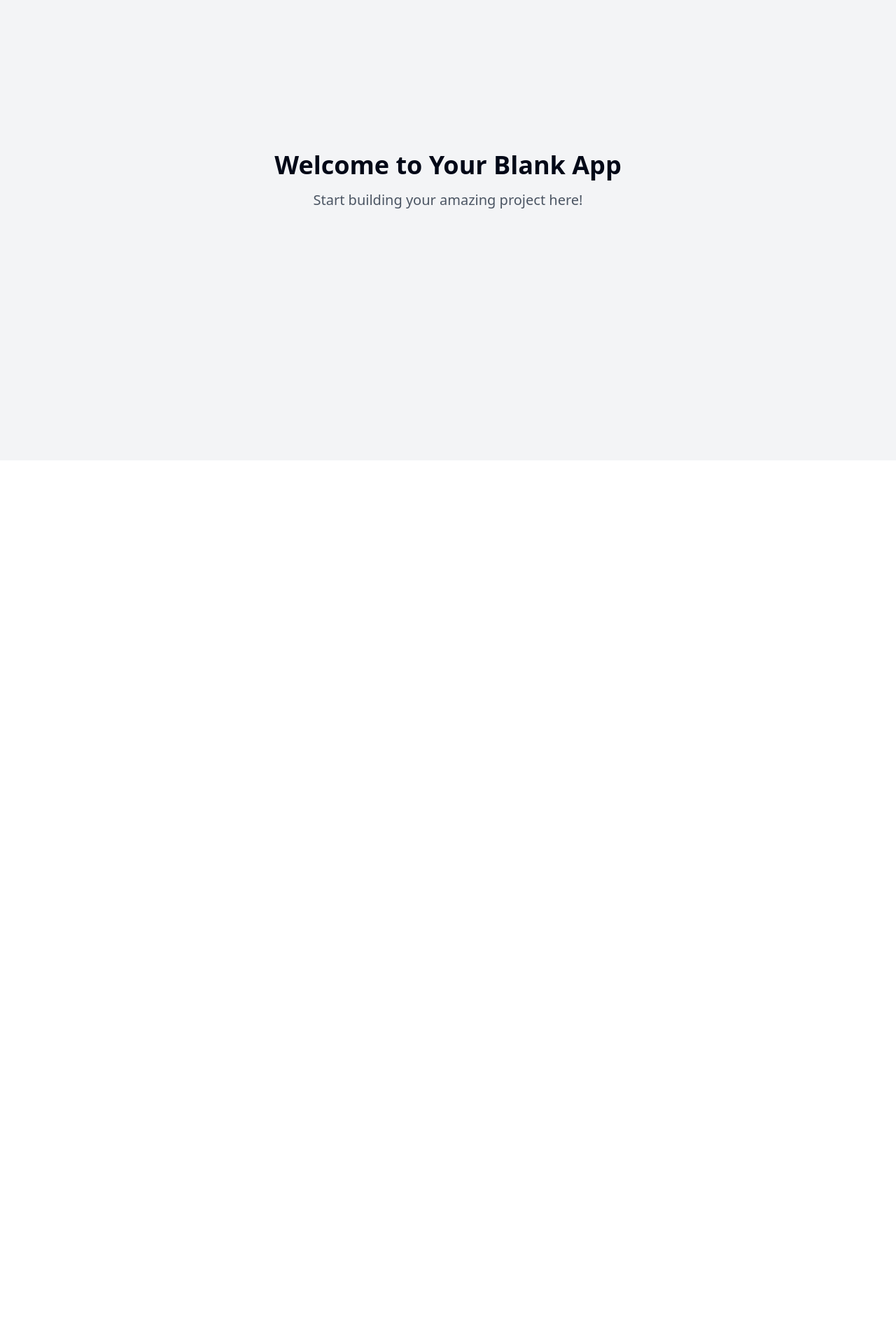
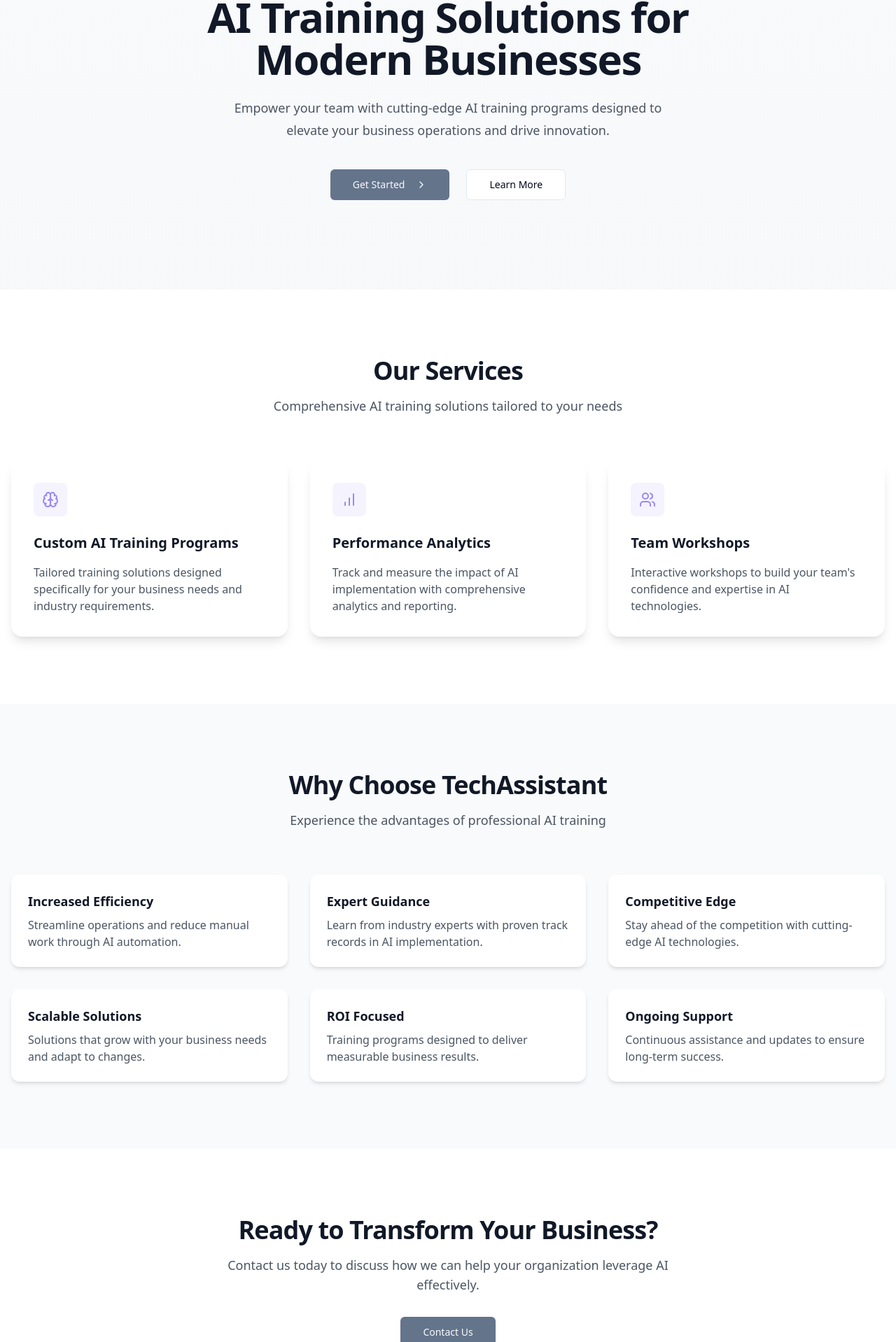
Before and after one commit to Theswarmedon/techassistify, a React (Vite) app: page / in a window 1280 px wide. Shown: the part 142-2060 px from the top of the page at 70% size. Before the commit the page ends 800 px from the top, so only its background shows below. Built offline with nearby package versions, Linux system fonts and the light colour scheme.

Commit message:
Add TechAssistant website
This commit adds a basic website for TechAssistant, a business focused on AI training for businesses.  The specific implementation details are not included in this commit message.

```diff
--- a/package.json
+++ b/package.json
@@ -45,6 +45,7 @@
     "cmdk": "^1.0.0",
     "date-fns": "^3.6.0",
     "embla-carousel-react": "^8.3.0",
+    "framer-motion": "^12.4.3",
     "input-otp": "^1.2.4",
     "lucide-react": "^0.462.0",
     "next-themes": "^0.3.0",
--- a/src/pages/Index.tsx
+++ b/src/pages/Index.tsx
@@ -1,14 +1,185 @@
-// Update this page (the content is just a fallback if you fail to update the page)
+
+import { Brain, ChevronRight, BarChart, Users, Zap } from "lucide-react";
+import { motion } from "framer-motion";
+import { Button } from "@/components/ui/button";
 
 const Index = () => {
   return (
-    <div className="min-h-screen flex items-center justify-center bg-gray-100">
-      <div className="text-center">
-        <h1 className="text-4xl font-bold mb-4">Welcome to Your Blank App</h1>
-        <p className="text-xl text-gray-600">Start building your amazing project here!</p>
-      </div>
+    <div className="min-h-screen bg-gradient-to-b from-gray-50 to-gray-100">
+      {/* Hero Section */}
+      <section className="container mx-auto px-4 pt-20 pb-32">
+        <motion.div
+          initial={{ opacity: 0, y: 20 }}
+          animate={{ opacity: 1, y: 0 }}
+          transition={{ duration: 0.6 }}
+          className="text-center max-w-4xl mx-auto"
+        >
+          <span className="bg-secondary/10 text-secondary px-4 py-2 rounded-full text-sm font-medium">
+            Transform Your Business with AI
+          </span>
+          <h1 className="mt-8 text-5xl font-bold tracking-tight text-gray-900 sm:text-6xl">
+            AI Training Solutions for Modern Businesses
+          </h1>
+          <p className="mt-6 text-lg leading-8 text-gray-600 max-w-2xl mx-auto">
+            Empower your team with cutting-edge AI training programs designed to elevate your business operations and drive innovation.
+          </p>
+          <div className="mt-10 flex items-center justify-center gap-6">
+            <Button className="group" size="lg">
+              Get Started
+              <ChevronRight className="ml-2 h-4 w-4 group-hover:translate-x-1 transition-transform" />
+            </Button>
+            <Button variant="outline" size="lg">
+              Learn More
+            </Button>
+          </div>
+        </motion.div>
+      </section>
+
+      {/* Services Section */}
+      <section className="py-24 bg-white">
+        <div className="container mx-auto px-4">
+          <motion.div
+            initial={{ opacity: 0, y: 20 }}
+            animate={{ opacity: 1, y: 0 }}
+            transition={{ duration: 0.6 }}
+            className="text-center mb-16"
+          >
+            <h2 className="text-3xl font-bold tracking-tight text-gray-900 sm:text-4xl">
+              Our Services
+            </h2>
+            <p className="mt-4 text-lg text-gray-600">
+              Comprehensive AI training solutions tailored to your needs
+            </p>
+          </motion.div>
+
+          <div className="grid grid-cols-1 md:grid-cols-3 gap-8 mt-16">
+            {services.map((service, index) => (
+              <motion.div
+                key={service.title}
+                initial={{ opacity: 0, y: 20 }}
+                animate={{ opacity: 1, y: 0 }}
+                transition={{ duration: 0.6, delay: index * 0.2 }}
+                className="relative group"
+              >
+                <div className="bg-white rounded-2xl p-8 shadow-lg hover:shadow-xl transition-shadow duration-300">
+                  <div className="bg-secondary/10 w-12 h-12 rounded-lg flex items-center justify-center mb-6">
+                    <service.icon className="h-6 w-6 text-secondary" />
+                  </div>
+                  <h3 className="text-xl font-semibold text-gray-900 mb-4">
+                    {service.title}
+                  </h3>
+                  <p className="text-gray-600">{service.description}</p>
+                </div>
+              </motion.div>
+            ))}
+          </div>
+        </div>
+      </section>
+
+      {/* Benefits Section */}
+      <section className="py-24 bg-gray-50">
+        <div className="container mx-auto px-4">
+          <motion.div
+            initial={{ opacity: 0, y: 20 }}
+            animate={{ opacity: 1, y: 0 }}
+            transition={{ duration: 0.6 }}
+            className="text-center mb-16"
+          >
+            <h2 className="text-3xl font-bold tracking-tight text-gray-900 sm:text-4xl">
+              Why Choose TechAssistant
+            </h2>
+            <p className="mt-4 text-lg text-gray-600">
+              Experience the advantages of professional AI training
+            </p>
+          </motion.div>
+
+          <div className="grid grid-cols-1 md:grid-cols-2 lg:grid-cols-3 gap-8">
+            {benefits.map((benefit, index) => (
+              <motion.div
+                key={benefit.title}
+                initial={{ opacity: 0, y: 20 }}
+                animate={{ opacity: 1, y: 0 }}
+                transition={{ duration: 0.6, delay: index * 0.2 }}
+                className="bg-white rounded-xl p-6 shadow-md hover:shadow-lg transition-shadow duration-300"
+              >
+                <h3 className="text-lg font-semibold text-gray-900 mb-2">
+                  {benefit.title}
+                </h3>
+                <p className="text-gray-600">{benefit.description}</p>
+              </motion.div>
+            ))}
+          </div>
+        </div>
+      </section>
+
+      {/* Contact Section */}
+      <section className="py-24 bg-white">
+        <div className="container mx-auto px-4">
+          <motion.div
+            initial={{ opacity: 0, y: 20 }}
+            animate={{ opacity: 1, y: 0 }}
+            transition={{ duration: 0.6 }}
+            className="max-w-2xl mx-auto text-center"
+          >
+            <h2 className="text-3xl font-bold tracking-tight text-gray-900 sm:text-4xl">
+              Ready to Transform Your Business?
+            </h2>
+            <p className="mt-4 text-lg text-gray-600">
+              Contact us today to discuss how we can help your organization leverage AI effectively.
+            </p>
+            <Button className="mt-8" size="lg">
+              Contact Us
+            </Button>
+          </motion.div>
+        </div>
+      </section>
     </div>
   );
 };
 
+const services = [
+  {
+    title: "Custom AI Training Programs",
+    description: "Tailored training solutions designed specifically for your business needs and industry requirements.",
+    icon: Brain,
+  },
+  {
+    title: "Performance Analytics",
+    description: "Track and measure the impact of AI implementation with comprehensive analytics and reporting.",
+    icon: BarChart,
+  },
+  {
+    title: "Team Workshops",
+    description: "Interactive workshops to build your team's confidence and expertise in AI technologies.",
+    icon: Users,
+  },
+];
+
+const benefits = [
+  {
+    title: "Increased Efficiency",
+    description: "Streamline operations and reduce manual work through AI automation.",
+  },
+  {
+    title: "Expert Guidance",
+    description: "Learn from industry experts with proven track records in AI implementation.",
+  },
+  {
+    title: "Competitive Edge",
+    description: "Stay ahead of the competition with cutting-edge AI technologies.",
+  },
+  {
+    title: "Scalable Solutions",
+    description: "Solutions that grow with your business needs and adapt to changes.",
+  },
+  {
+    title: "ROI Focused",
+    description: "Training programs designed to deliver measurable business results.",
+  },
+  {
+    title: "Ongoing Support",
+    description: "Continuous assistance and updates to ensure long-term success.",
+  },
+];
+
 export default Index;
--- a/tailwind.config.ts
+++ b/tailwind.config.ts
@@ -1,3 +1,4 @@
+
 import type { Config } from "tailwindcss";
 
 export default {
@@ -12,85 +13,62 @@ export default {
   theme: {
     container: {
       center: true,
-			padding: '2rem',
+      padding: "2rem",
       screens: {
-				'2xl': '1400px'
-			}
+        "2xl": "1400px",
+      },
     },
     extend: {
       colors: {
-				border: 'hsl(var(--border))',
-				input: 'hsl(var(--input))',
-				ring: 'hsl(var(--ring))',
-				background: 'hsl(var(--background))',
-				foreground: 'hsl(var(--foreground))',
+        border: "hsl(var(--border))",
+        input: "hsl(var(--input))",
+        ring: "hsl(var(--ring))",
+        background: "hsl(var(--background))",
+        foreground: "hsl(var(--foreground))",
         primary: {
-					DEFAULT: 'hsl(var(--primary))',
-					foreground: 'hsl(var(--primary-foreground))'
+          DEFAULT: "#64748b",
+          foreground: "hsl(var(--primary-foreground))",
         },
         secondary: {
-					DEFAULT: 'hsl(var(--secondary))',
-					foreground: 'hsl(var(--secondary-foreground))'
+          DEFAULT: "#9b87f5",
+          foreground: "hsl(var(--secondary-foreground))",
         },
         destructive: {
-					DEFAULT: 'hsl(var(--destructive))',
-					foreground: 'hsl(var(--destructive-foreground))'
+          DEFAULT: "hsl(var(--destructive))",
+          foreground: "hsl(var(--destructive-foreground))",
         },
         muted: {
-					DEFAULT: 'hsl(var(--muted))',
-					foreground: 'hsl(var(--muted-foreground))'
+          DEFAULT: "hsl(var(--muted))",
+          foreground: "hsl(var(--muted-foreground))",
         },
         accent: {
-					DEFAULT: 'hsl(var(--accent))',
-					foreground: 'hsl(var(--accent-foreground))'
+          DEFAULT: "hsl(var(--accent))",
+          foreground: "hsl(var(--accent-foreground))",
         },
         popover: {
-					DEFAULT: 'hsl(var(--popover))',
-					foreground: 'hsl(var(--popover-foreground))'
+          DEFAULT: "hsl(var(--popover))",
+          foreground: "hsl(var(--popover-foreground))",
         },
         card: {
-					DEFAULT: 'hsl(var(--card))',
-					foreground: 'hsl(var(--card-foreground))'
+          DEFAULT: "hsl(var(--card))",
+          foreground: "hsl(var(--card-foreground))",
         },
-				sidebar: {
-					DEFAULT: 'hsl(var(--sidebar-background))',
-					foreground: 'hsl(var(--sidebar-foreground))',
-					primary: 'hsl(var(--sidebar-primary))',
-					'primary-foreground': 'hsl(var(--sidebar-primary-foreground))',
-					accent: 'hsl(var(--sidebar-accent))',
-					'accent-foreground': 'hsl(var(--sidebar-accent-foreground))',
-					border: 'hsl(var(--sidebar-border))',
-					ring: 'hsl(var(--sidebar-ring))'
-				}
-			},
-			borderRadius: {
-				lg: 'var(--radius)',
-				md: 'calc(var(--radius) - 2px)',
-				sm: 'calc(var(--radius) - 4px)'
       },
       keyframes: {
-				'accordion-down': {
-					from: {
-						height: '0'
+        "fade-in": {
+          "0%": { opacity: "0", transform: "translateY(10px)" },
+          "100%": { opacity: "1", transform: "translateY(0)" },
         },
-					to: {
-						height: 'var(--radix-accordion-content-height)'
-					}
+        "fade-in-right": {
+          "0%": { opacity: "0", transform: "translateX(10px)" },
+          "100%": { opacity: "1", transform: "translateX(0)" },
         },
-				'accordion-up': {
-					from: {
-						height: 'var(--radix-accordion-content-height)'
-					},
-					to: {
-						height: '0'
-					}
-				}
       },
       animation: {
-				'accordion-down': 'accordion-down 0.2s ease-out',
-				'accordion-up': 'accordion-up 0.2s ease-out'
-			}
-		}
+        "fade-in": "fade-in 0.5s ease-out",
+        "fade-in-right": "fade-in-right 0.5s ease-out",
+      },
+    },
   },
   plugins: [require("tailwindcss-animate")],
 } satisfies Config;
```
Also changed, not shown: 1 other file (tests, documents, lock files or other folders). Lines whose indentation alone changed are shown as unchanged.
